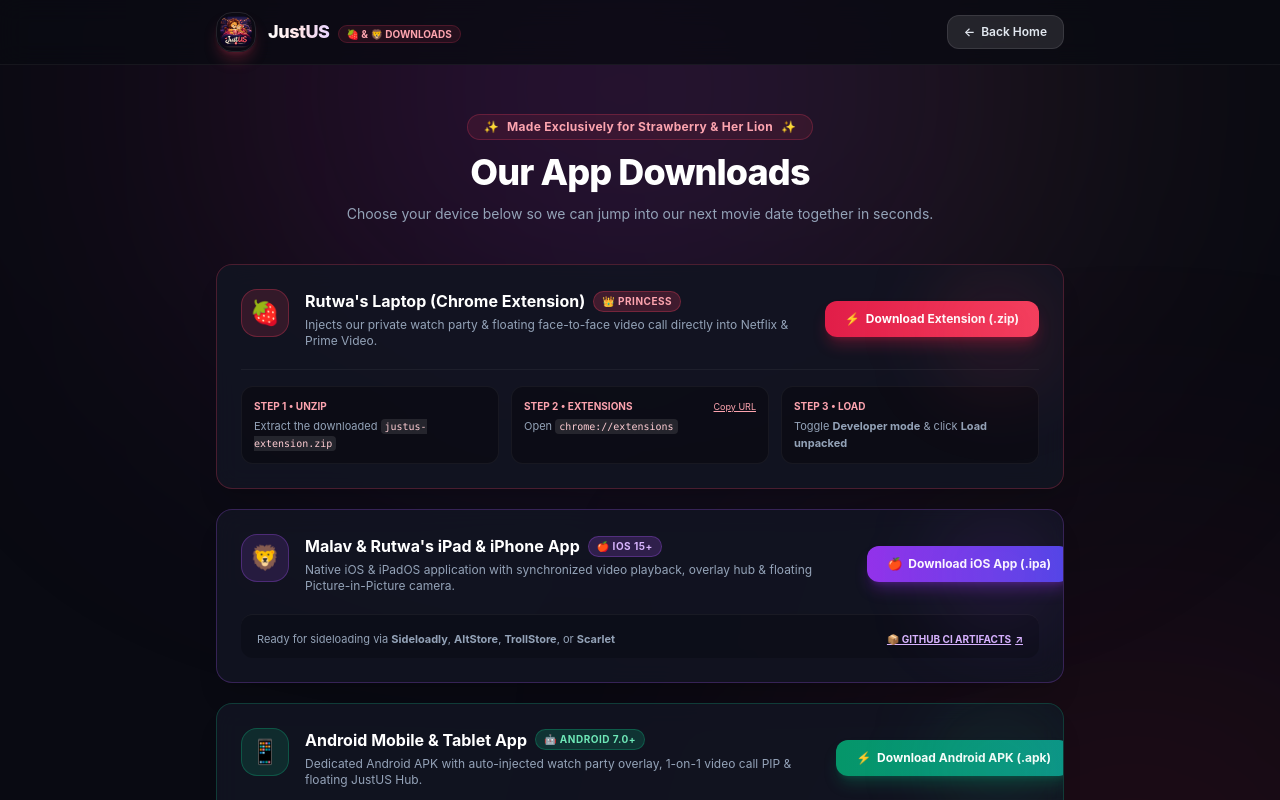
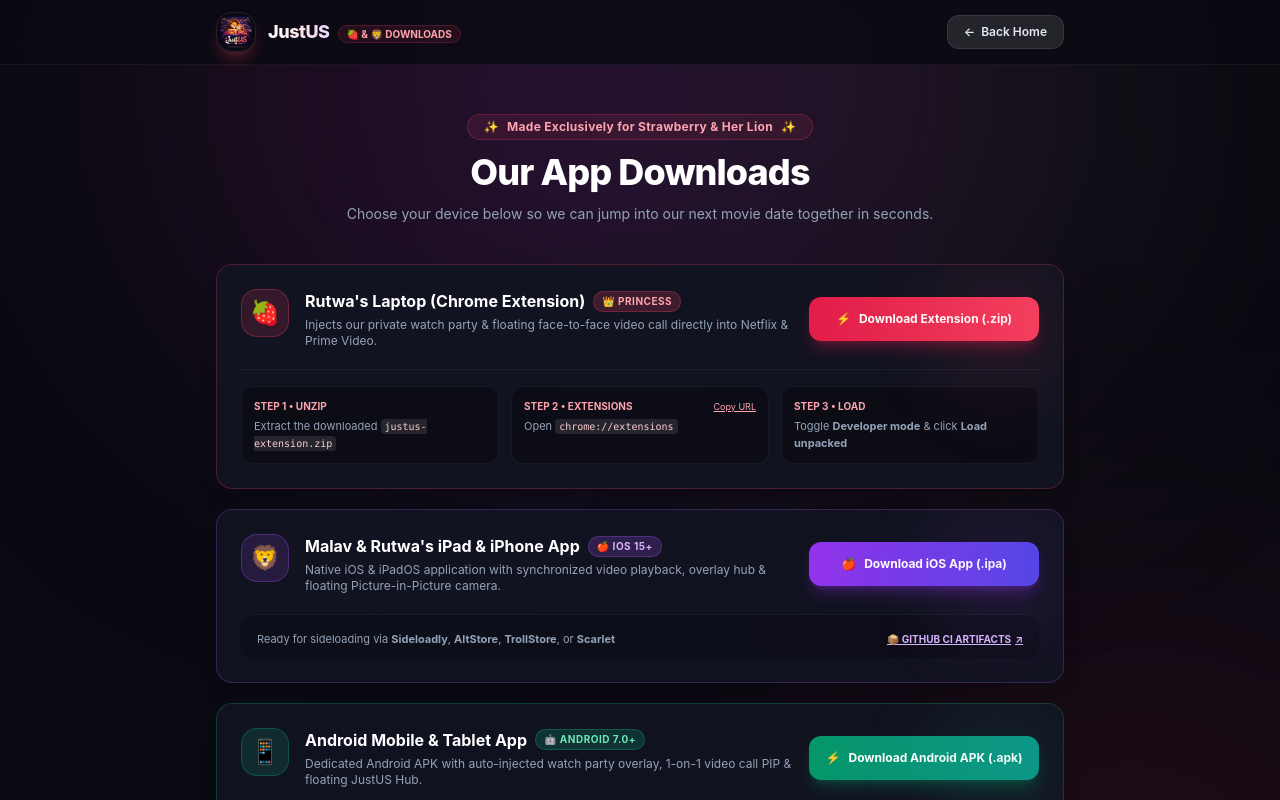
Before and after one commit to Malav20/JustUs, a Next.js app in the folder apps/web/: page /downloads in a window 1280 px wide. Shown: the top 800 px of the page. Built offline with nearby package versions, Linux system fonts and the light colour scheme.

Commit message:
feat: enhance button styles and layout for download links on DownloadsPage

```diff
--- a/apps/web/src/app/downloads/page.tsx
+++ b/apps/web/src/app/downloads/page.tsx
@@ -98,7 +98,7 @@
               <a
                 href={extensionUrl}
                 download="justus-extension.zip"
-                className="px-5 py-2.5 bg-gradient-to-r from-rose-600 to-rose-500 hover:from-rose-500 hover:to-rose-400 text-white font-bold text-xs rounded-xl text-center shadow-lg shadow-rose-600/30 transition-all shrink-0 flex items-center justify-center gap-1.5"
+                className="w-full sm:w-[230px] h-11 bg-gradient-to-r from-rose-600 to-rose-500 hover:from-rose-500 hover:to-rose-400 text-white font-bold text-xs rounded-xl text-center shadow-lg shadow-rose-600/30 transition-all shrink-0 flex items-center justify-center gap-2"
               >
                 <span>⚡</span>
                 <span>Download Extension (.zip)</span>
@@ -151,16 +151,14 @@
                 </div>
               </div>
 
-              <div className="flex items-center gap-2">
               <a
                 href={iosIpaUrl}
                 download="JustUS.ipa"
-                  className="px-5 py-2.5 bg-gradient-to-r from-purple-600 to-indigo-600 hover:from-purple-500 hover:to-indigo-500 text-white font-bold text-xs rounded-xl text-center shadow-lg shadow-purple-600/30 transition-all shrink-0 flex items-center justify-center gap-1.5"
+                className="w-full sm:w-[230px] h-11 bg-gradient-to-r from-purple-600 to-indigo-600 hover:from-purple-500 hover:to-indigo-500 text-white font-bold text-xs rounded-xl text-center shadow-lg shadow-purple-600/30 transition-all shrink-0 flex items-center justify-center gap-2"
               >
                 <span>🍎</span>
                 <span>Download iOS App (.ipa)</span>
               </a>
-              </div>
             </div>
 
             <div className="mt-5 pt-4 border-t border-white/5 flex flex-col sm:flex-row sm:items-center justify-between gap-2 text-[11px] text-slate-400 bg-black/20 rounded-xl px-4 py-2.5">
@@ -169,7 +167,7 @@
                 href="https://github.com/Malav20/JustUs/actions"
                 target="_blank"
                 rel="noreferrer"
-                className="text-purple-300 hover:text-purple-200 font-bold text-[10px] uppercase underline flex items-center gap-1"
+                className="text-purple-300 hover:text-purple-200 font-bold text-[10px] uppercase underline flex items-center gap-1 shrink-0"
               >
                 <span>📦 GitHub CI Artifacts</span>
                 <span>↗</span>
@@ -198,16 +196,14 @@
                 </div>
               </div>
 
-              <div className="flex items-center gap-2">
               <a
                 href={androidApkUrl}
                 download="JustUS.apk"
-                  className="px-5 py-2.5 bg-gradient-to-r from-emerald-600 to-teal-600 hover:from-emerald-500 hover:to-teal-500 text-white font-bold text-xs rounded-xl text-center shadow-lg shadow-emerald-600/30 transition-all shrink-0 flex items-center justify-center gap-1.5"
+                className="w-full sm:w-[230px] h-11 bg-gradient-to-r from-emerald-600 to-teal-600 hover:from-emerald-500 hover:to-teal-500 text-white font-bold text-xs rounded-xl text-center shadow-lg shadow-emerald-600/30 transition-all shrink-0 flex items-center justify-center gap-2"
               >
                 <span>⚡</span>
                 <span>Download Android APK (.apk)</span>
               </a>
-              </div>
             </div>
 
             <div className="mt-5 pt-4 border-t border-white/5 flex flex-col sm:flex-row sm:items-center justify-between gap-2 text-[11px] text-slate-400 bg-black/20 rounded-xl px-4 py-2.5">
@@ -216,7 +212,7 @@
                 href="https://github.com/Malav20/JustUs/actions"
                 target="_blank"
                 rel="noreferrer"
-                className="text-emerald-300 hover:text-emerald-200 font-bold text-[10px] uppercase underline flex items-center gap-1"
+                className="text-emerald-300 hover:text-emerald-200 font-bold text-[10px] uppercase underline flex items-center gap-1 shrink-0"
               >
                 <span>📦 GitHub CI Artifacts</span>
                 <span>↗</span>
```
Lines whose indentation alone changed are shown as unchanged.
